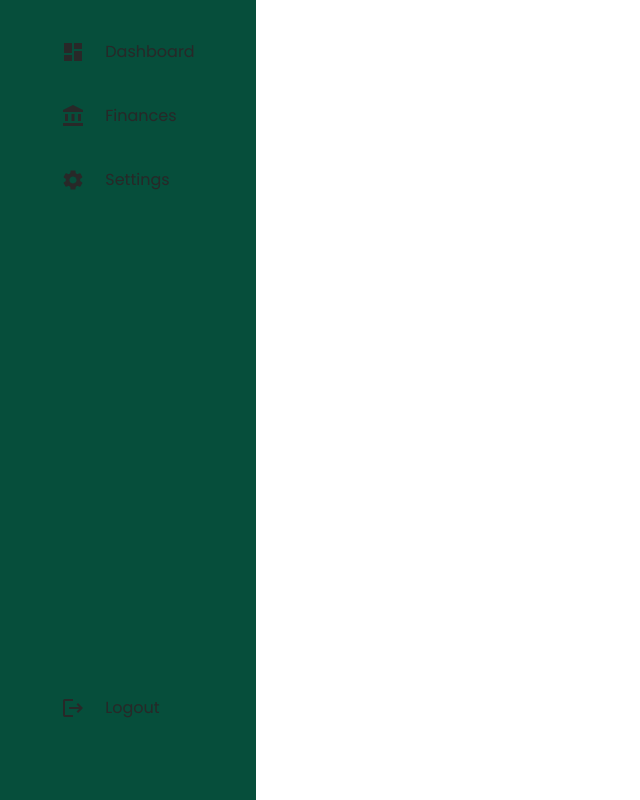
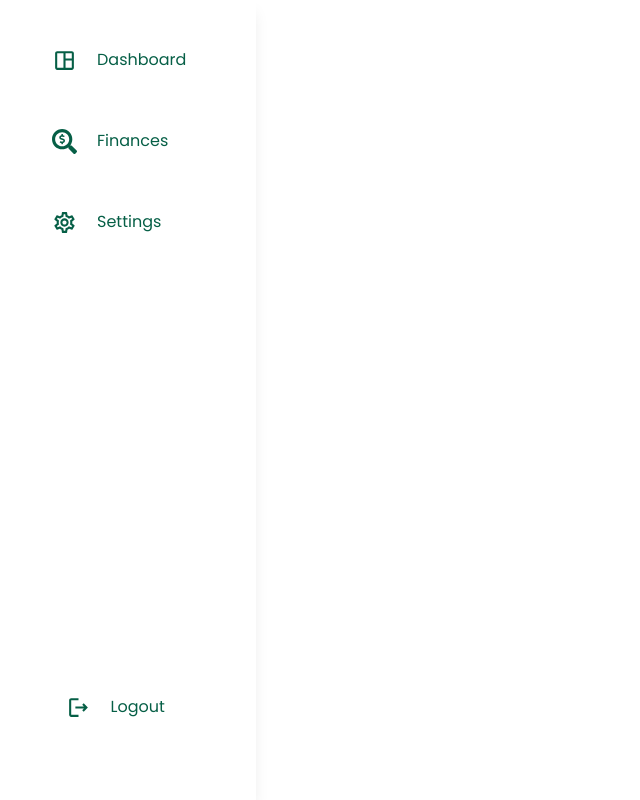
Before and after one commit to sudhi14/my-expense-budget-tracker, a React (Vite) app: page /login in a window 1280 px wide. Both pictures are taken after typing "name@example.com", "Sample123" into the empty fields and a click on the input "Sign in". Shown: the whole page, without its empty margins (0-640 px from the left). Built offline with nearby package versions, Linux system fonts and the light colour scheme.

Commit message:
Adding sidebar styles

```diff
--- a/package.json
+++ b/package.json
@@ -20,6 +20,7 @@
     "react": "^18.2.0",
     "react-bootstrap": "^2.10.0",
     "react-dom": "^18.2.0",
+    "react-icons": "^5.0.1",
     "react-query": "^3.39.3",
     "react-router-dom": "^6.22.0",
     "sass": "^1.70.0",
--- a/src/components/GlobalSidebar/index.tsx
+++ b/src/components/GlobalSidebar/index.tsx
@@ -1,40 +1,42 @@
 import { NavLink } from "react-router-dom";
+import GlobalSidebarItems from "../GlobalSidebarItems";
 import {
-  Dashboard,
-  AccountBalance,
-  Settings,
-  Logout,
-} from "@mui/icons-material";
-import GlobalSidebarItems from "../GlobalSidebarItems";
+  MdOutlineSpaceDashboard,
+  MdOutlineSettings,
+  MdOutlineLogout,
+} from "react-icons/md";
+import { FaSearchDollar } from "react-icons/fa";
 
 const GlobalSidebar = () => {
   const navItems = [
     {
       title: "Dashboard",
       link: "/home/dashboard",
-      icon: <Dashboard />,
+      icon: <MdOutlineSpaceDashboard size={25} />,
     },
     {
       title: "Finances",
       link: "/home/finances",
-      icon: <AccountBalance />,
+      icon: <FaSearchDollar size={25}  />,
     },
     {
       title: "Settings",
       link: "/home/settings",
-      icon: <Settings />,
+      icon: <MdOutlineSettings size={25} />,
     },
   ];
 
   return (
-    <div className="fixed flex flex-col items-center w-64 h-screen bg-emerald-900 ">
-      <div className="flex flex-col items-start h-screen py-10">
+    <div className="fixed flex flex-col items-center w-64 h-screen shadow-lg">
+      <div className="flex flex-col justify-center items-center h-screen w-full py-10">
         {navItems.map((curr) => (
           <GlobalSidebarItems {...curr} />
         ))}
         <div className="mb-10 mt-auto flex gap-5">
-          <Logout />
-          <NavLink to="/">Logout</NavLink>
+          <MdOutlineLogout size={25} className="text-emerald-800" />
+          <NavLink to="/" className="text-emerald-800 w-20">
+            Logout
+          </NavLink>
         </div>
       </div>
     </div>
--- a/src/components/GlobalSidebarItems/index.tsx
+++ b/src/components/GlobalSidebarItems/index.tsx
@@ -1,12 +1,15 @@
+import { IconContext } from "react-icons";
+import { MdOutlineSpaceDashboard } from "react-icons/md";
 import { NavLink } from "react-router-dom";
 
 const GlobalSidebarItems = (curr) => {
   return (
-    <div>
-      <div className="mb-10 flex gap-5">
-        {curr.icon}
-        <NavLink to={curr.link}>{curr.title}</NavLink>
-      </div>
+    <div className="flex flex-row gap-5 w-full mb-10 hover:cursor-pointer py-2 group hover:bg-[#1dae7e]">
+      <div className=" w-2 rounded-sm bg-emerald-800 ml-1 mr-5 scale-0 group-hover:scale-100 delay-100 ease-in-out duration-300"></div>
+      <div className="text-emerald-800">{curr.icon}</div>
+      <NavLink to={curr.link} className="text-emerald-800 w-20">
+        {curr.title}
+      </NavLink>
     </div>
   );
 };
--- a/src/index.css
+++ b/src/index.css
@@ -13,7 +13,7 @@
   border: 0;
   outline: 0;
   appearance: 0;
-  color: rgb(40, 40, 40);
+
 }
 
 body {
@@ -21,12 +21,13 @@ body {
   height: 100vh;
   font-family: 'Poppins', sans-serif;
   overflow: hidden;
-  background-color: white
+  background-color: white;
+  color: rgb(40, 40, 40);
 }
 
-/*
+
 @layer base {
     html {
       @apply text-base
     }
-  } */
+  }
```
Also changed, not shown: 1 other file (tests, documents, lock files or other folders).
